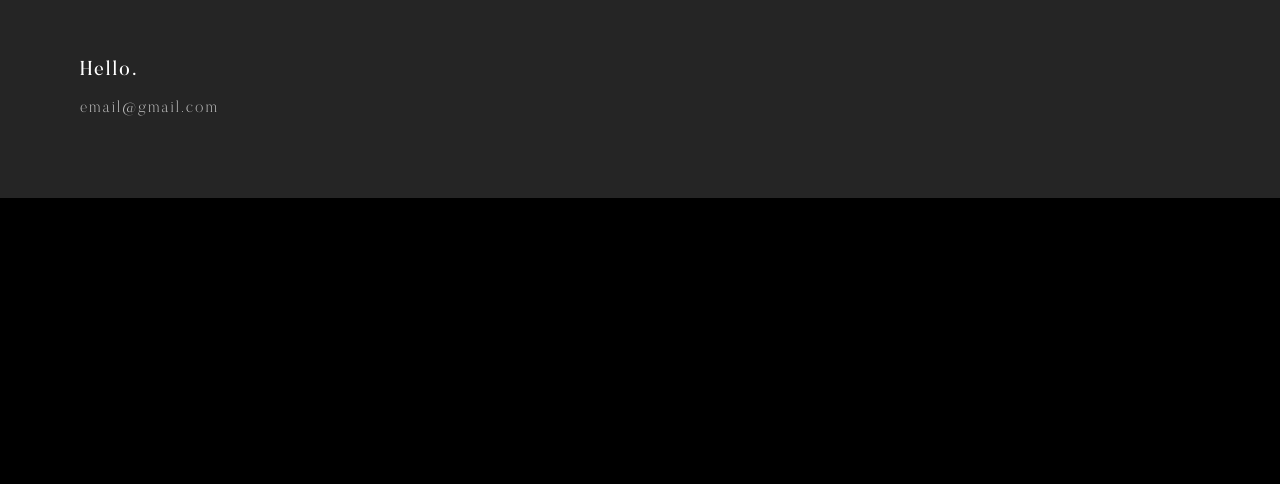
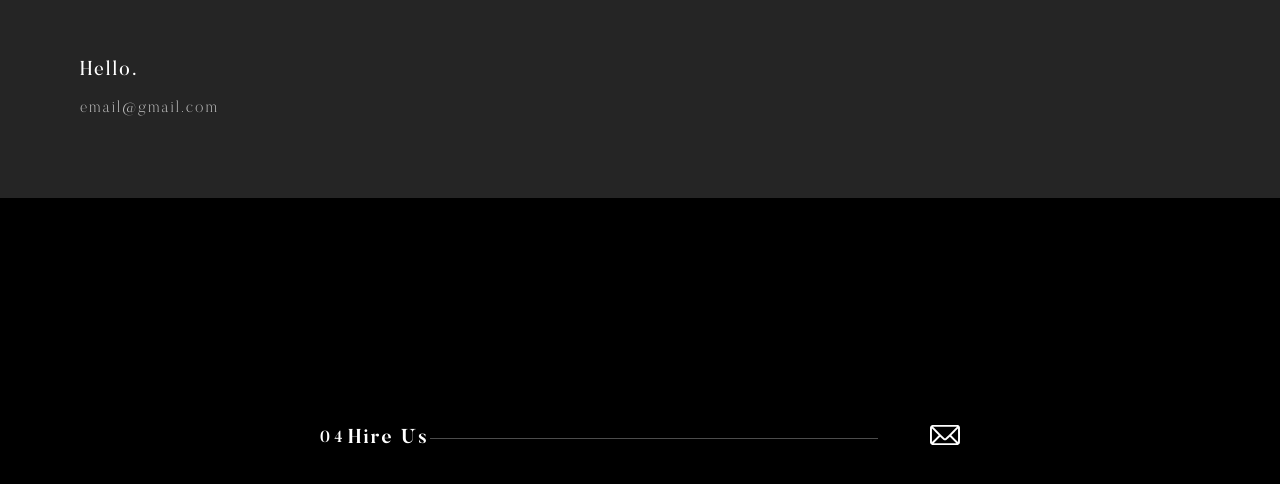
Before and after one commit to hajjimajed/a-cube, a React (Create React App) app: page /about in a window 1280 px wide. Shown: the part 2202-2686 px from the top of the page. Built offline with nearby package versions, Linux system fonts and the light colour scheme; no server answers; the database is empty.

Commit message:
finishing contact

```diff
--- a/src/routes/about/about.component.jsx
+++ b/src/routes/about/about.component.jsx
@@ -1,6 +1,9 @@
 import React, { useEffect, useRef } from 'react';
 import './about.styles.scss';
 import $ from 'jquery';
+import { motion } from 'framer-motion';
+
+import { ReactComponent as Letter } from '../../assets/letter.svg';
 
 const About = () => {
     const emailRef = useRef(null);
@@ -34,6 +37,32 @@ const About = () => {
         };
     }, []);
 
+
+    const containerVariants = {
+        hover: { scaleX: 1 },
+        initial: { scaleX: 1 }
+    };
+
+    const childVariants = {
+        hover: { scaleX: 0.95 },
+        initial: { scaleX: 1 }
+    };
+
+    const childchildVariants = {
+        hover: { scaleX: 1 },
+        initial: { scaleX: 0 }
+    };
+    const letterVariants = {
+        hover: { translateX: -10 },
+        initial: { translateX: 0 }
+    };
+
+    const email = 'email@gmail.com'
+    const handleEmailClick = () => {
+        window.location.href = `mailto:${email}`;
+    };
+
+
     return (
         <div className='about-container'>
             <div className='about-main'>
@@ -64,7 +93,25 @@ const About = () => {
                     </div>
                 </div>
             </div>
-            <div className='about-footer'></div>
+            <motion.div
+                onClick={handleEmailClick}
+                variants={containerVariants}
+                initial="initial"
+                whileHover="hover"
+                className='about-footer'>
+                <div className='contact-container'>
+                    <h2>04</h2>
+                    <h1>hire us</h1>
+                    <motion.div className='contact-filling'
+                        variants={childVariants}
+                    >
+                        <motion.div variants={childchildVariants}></motion.div>
+                    </motion.div>
+                    <motion.div className='letter-div' variants={letterVariants}>
+                        <Letter className='letter-icon' />
+                    </motion.div>
+                </div>
+            </motion.div>
         </div>
     );
 };
--- a/src/routes/about/about.styles.scss
+++ b/src/routes/about/about.styles.scss
@@ -122,6 +122,65 @@
     .about-footer {
         width: 100%;
         height: 60vh;
+        display: flex;
+        justify-content: center;
+        align-items: center;
         background-color: #000000;
+        cursor: pointer;
+
+    }
+
+    .contact-container {
+        width: 50%;
+        height: 25%;
+        display: flex;
+        justify-content: space-between;
+        align-items: center;
+
+        h1 {
+            font-size: 20px;
+            line-height: 32px;
+            font-weight: 600;
+            text-transform: capitalize;
+            letter-spacing: 2px;
+        }
+
+        h2 {
+            font-size: 16px;
+            line-height: 26px;
+            font-weight: 500;
+            letter-spacing: 4px;
+            text-transform: uppercase;
+            margin: 0;
+        }
+
+        .contact-filling {
+            width: 70%;
+            height: 1px;
+            background-color: #ffffff4c;
+            transition: 0.3s ease-in all;
+            transform-origin: left;
+
+
+            div {
+                width: 100%;
+                height: 100%;
+                background-color: #ffffff;
+                transform-origin: left;
+            }
+        }
+
+        .letter-div {
+            margin-left: 50px;
+
+            .letter-icon {
+                width: 30px;
+                height: auto;
+
+                path {
+                    fill: #ffffff;
+                }
+            }
+        }
     }
 }
```
Also changed, not shown: src/assets/letter.svg (added).
